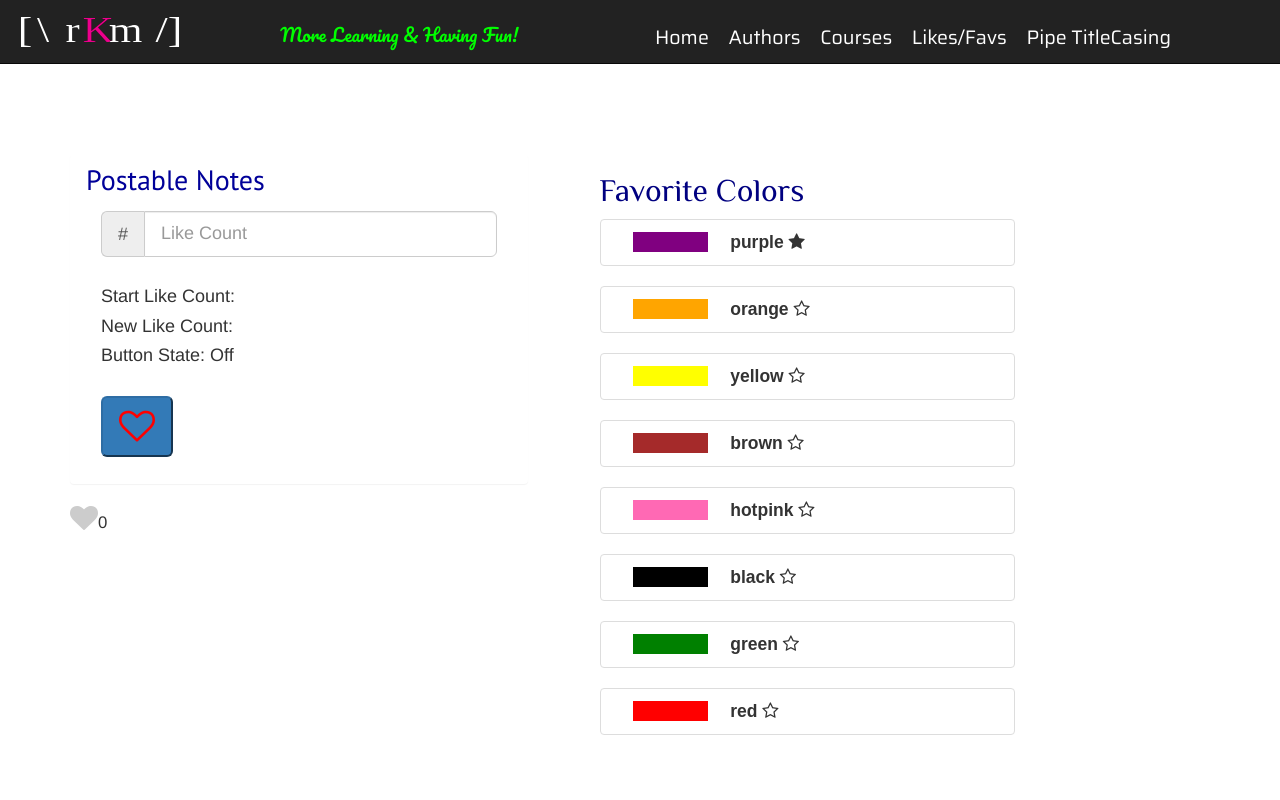
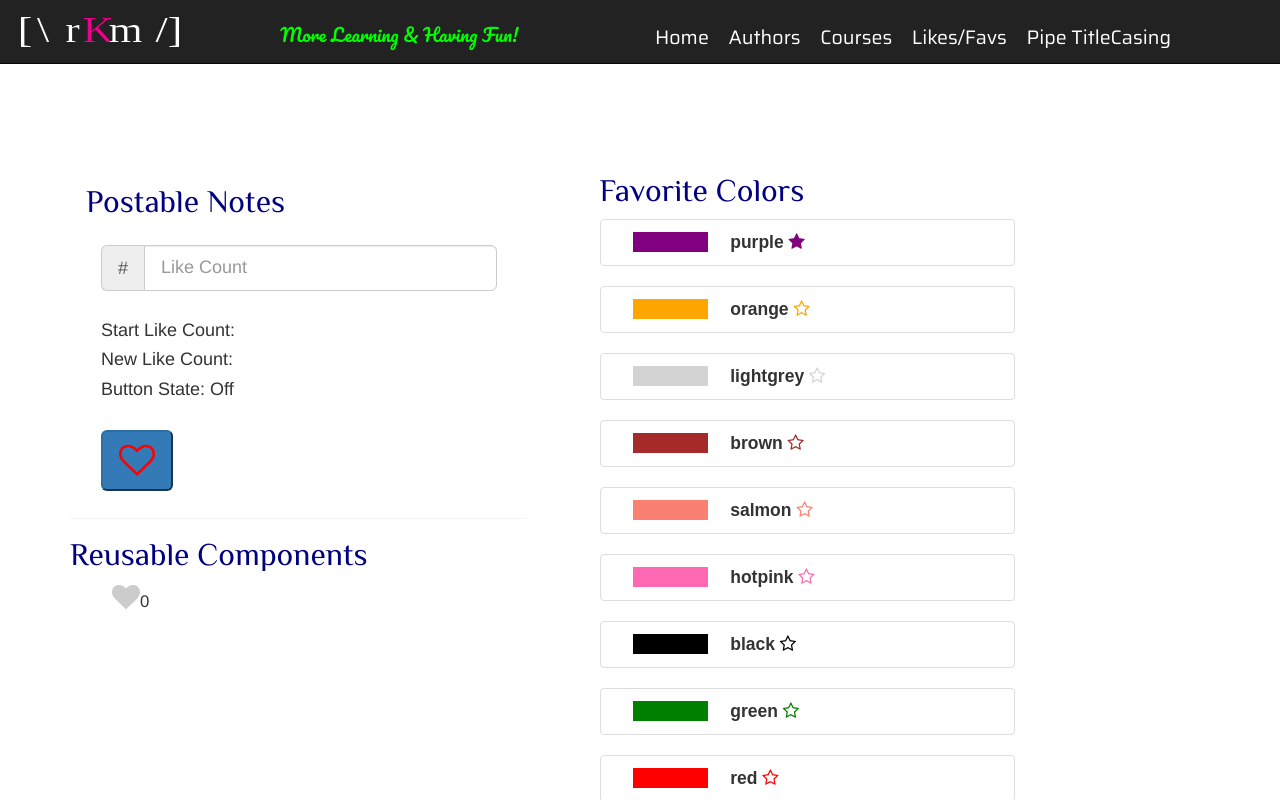
Before and after one commit to r2c0der/ngBeg2Adv, an Angular app: page /section-4 in a window 1280 px wide. Both pictures are taken after a click on the item "purple". Shown: the top 800 px of the page. Built offline with nearby package versions, Linux system fonts and the light colour scheme; a web font is replaced by a local one.

Commit message:
Refactored to use 2 Input() directives

```diff
--- a/src/app/exercises/likes/likes.component.html
+++ b/src/app/exercises/likes/likes.component.html
@@ -4,7 +4,7 @@
     <div class=" col-lg-5 col-md-5 col-sm-6">
       <div class="panel">
         <div class="panel-heading">
-          <h2 class="panel-title">Postable Notes</h2>
+          <h2 class=" rkm_title">Postable Notes</h2>
           <div class="panel-body">
             <div class="input-group input-group-lg">
               <span class="input-group-addon" id="basic-addon1">#</span>
@@ -23,7 +23,8 @@
         </div>
       </div> <!-- .\ PANEL -->
       <div>
-        <rkm-likes2></rkm-likes2>
+        <rkm-likes2 [isLiked]="post.isLiked"
+                    [likes2TotalCount]="post.postLikeCount" ></rkm-likes2>
       </div>
     </div> <!--  COL -->
  <div class="col-lg-5 col-md-5 col-sm-6">
--- a/src/app/exercises/likes/likes.component.ts
+++ b/src/app/exercises/likes/likes.component.ts
@@ -31,7 +31,6 @@ post = {
   }
 
 
-
   updateLikes(count){
 
     this.setCount(count);
--- a/src/app/exercises/likes2/likes2.component.css
+++ b/src/app/exercises/likes2/likes2.component.css
@@ -1,9 +1,12 @@
 .likes_heart{
-
+margin-left: 3em;
 }
-
 
 
 .likes_count {
 font-size: larger;
 }
+
+.isActive {
+
+}
--- a/src/app/exercises/likes2/likes2.component.html
+++ b/src/app/exercises/likes2/likes2.component.html
@@ -1,7 +1,8 @@
 <div>
-<span class="likes_heart" (click)="countLikes()">
+  <h2 class="rkm_title">Reusable Components</h2>
+<span class="likes_heart" (click)="postState()">
   <i class="fa fa-heart fa-2x" aria-hidden="true" style="cursor: pointer;" [ngStyle]="{'color': isLiked? 'deeppink' : '#cccccc'}"></i>
 </span>
-  <span class="likes_count">{{likes2Count}}</span>
+  <span class="likes_count">{{likes2TotalCount}}</span>
 
 </div>
--- a/src/app/exercises/likes2/likes2.component.ts
+++ b/src/app/exercises/likes2/likes2.component.ts
@@ -1,4 +1,4 @@
-import { Component, OnInit } from '@angular/core';
+import {Component, Input, OnInit} from '@angular/core';
 
 @Component({
   selector: 'rkm-likes2',
@@ -7,16 +7,20 @@ import { Component, OnInit } from '@angular/core';
 })
 export class Likes2Component implements OnInit {
 
-  isLiked: boolean = false;
-  likes2Count: number = 0;
+ @Input('isLiked') isLiked: boolean;
+ @Input('likes2TotalCount') likes2TotalCount: number;
+
   constructor() { }
 
   ngOnInit() {
   }
 
-  countLikes(){
+  postState(){
+    this.isLiked = !this.isLiked;
+    this.isLiked ? this.likes2TotalCount++ : this.likes2TotalCount--;
 
 
   }
 
+
 }
--- a/src/app/exercises/my-favorite/my-favorite.component.html
+++ b/src/app/exercises/my-favorite/my-favorite.component.html
@@ -8,10 +8,10 @@
         {{color.colorName}}
 
         <span *ngIf="color.isFavorite; else notFavorite">
-      <i class="fa fa-star" aria-hidden="true"></i>
+      <i class="fa fa-star" [style.color]="color.colorName" aria-hidden="true"></i>
         </span>
         <ng-template #notFavorite>
-          <i class="fa fa-star-o" aria-hidden="true"></i>
+          <i class="fa fa-star-o" [style.color]="color.colorName" aria-hidden="true"></i>
         </ng-template>
       </li>
     </ul>
--- a/src/app/exercises/my-favorite/my-favorite.component.ts
+++ b/src/app/exercises/my-favorite/my-favorite.component.ts
@@ -15,9 +15,11 @@ export class MyFavoriteComponent implements OnInit {
       isFavorite: false },
     {colorName: "orange",
       isFavorite: false},
-    {colorName: "yellow",
+    {colorName: "lightgrey",
       isFavorite: false},
     {colorName: "brown",
+      isFavorite: false},
+    {colorName: "salmon",
       isFavorite: false},
     {colorName: "hotpink",
       isFavorite: false},
@@ -26,6 +28,10 @@ export class MyFavoriteComponent implements OnInit {
     {colorName: "green",
       isFavorite: false},
     {colorName: "red",
+      isFavorite: false},
+    {colorName: "navy",
+      isFavorite: false},
+    {colorName: "lime",
       isFavorite: false}
 
 
```
Also changed, not shown: .angular-cli.json.
